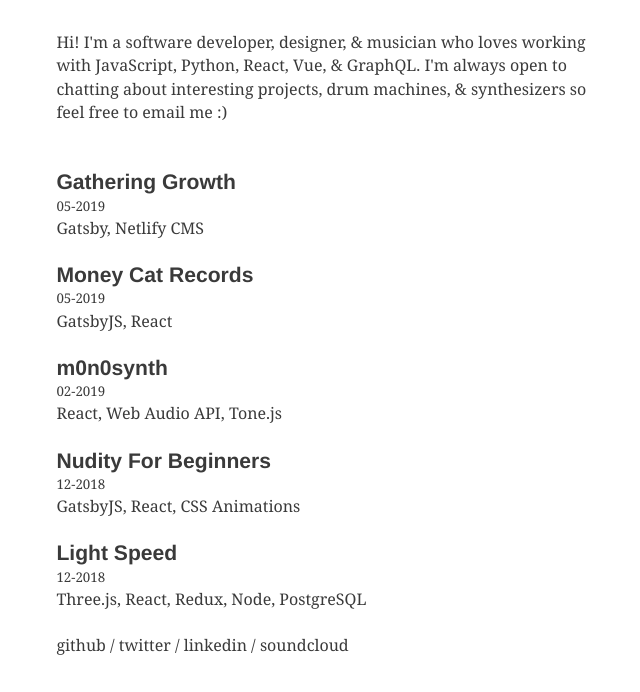
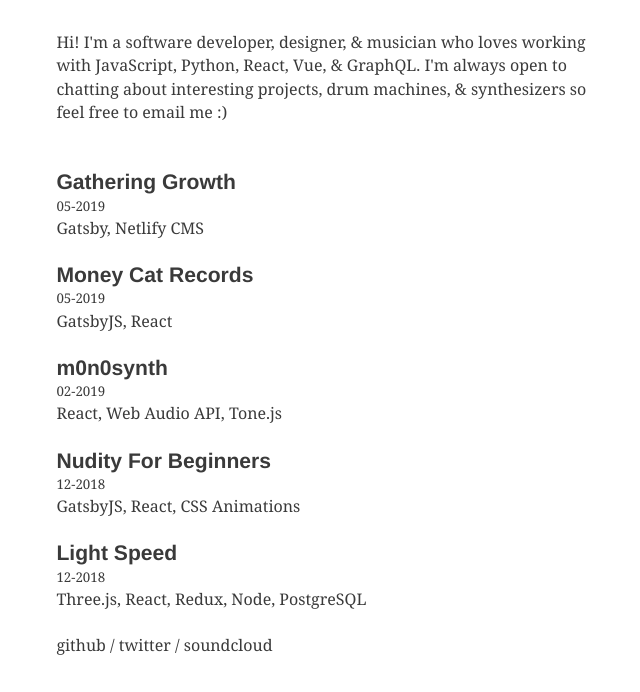
Before and after one commit to daltn/dalton-saffe, a Gatsby site: page / in a window 1280 px wide. Shown: the part 108-800 px from the top of the page, without its empty margins (311-951 px from the left). Built offline with nearby package versions, Linux system fonts and the light colour scheme; Gatsby itself is replaced by a stand-in of ours; some packages are replaced by stand-ins of ours; what typography-theme-bootstrap would draw is missing.

Commit message:
update links

```diff
--- a/src/components/layout.js
+++ b/src/components/layout.js
@@ -68,8 +68,6 @@ class Layout extends React.Component {
           {` / `}
           <a href={`https://twitter.com/daltonsaffe`}>twitter</a>
           {` / `}
-          <a href={`https://www.linkedin.com/in/daltonsaffe/`}>linkedin</a>
-          {` / `}
           <a href={`https://soundcloud.com/daltonsaffe`}>soundcloud</a>
         </footer>
       </div>
```
